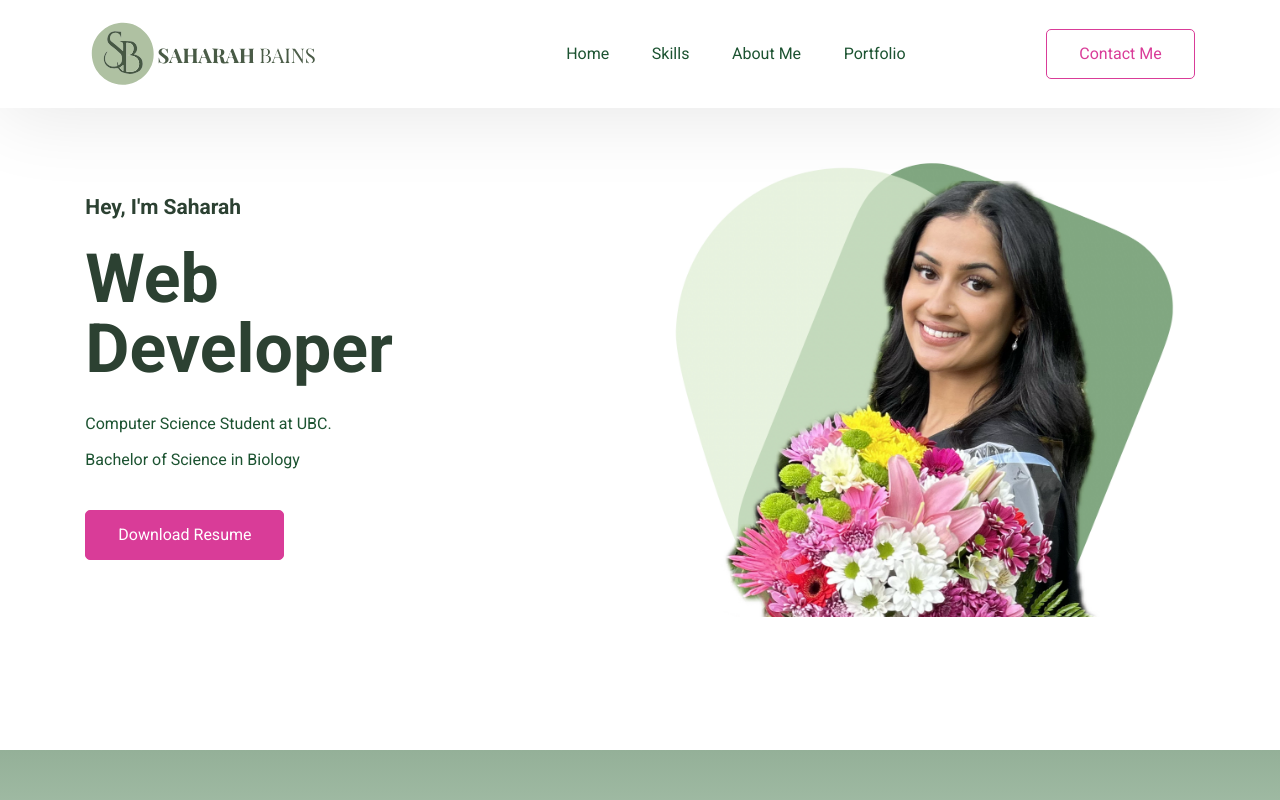
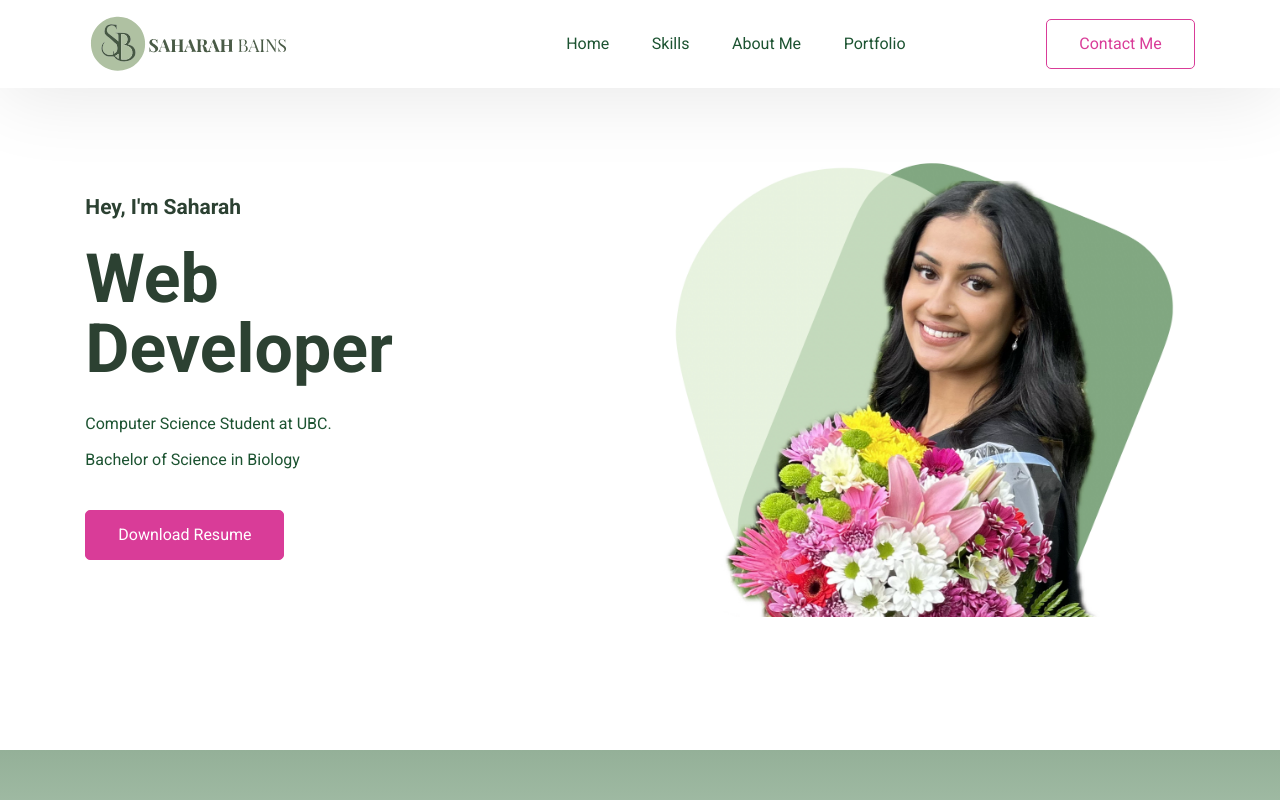
Before and after one commit to saharahb/portfolio, a React (Create React App) app: page / in a window 1280 px wide. Shown: the top 800 px of the page. Built offline with nearby package versions, Linux system fonts and the light colour scheme.

Commit message:
edited Navbar

```diff
--- a/src/App.css
+++ b/src/App.css
@@ -180,7 +180,7 @@ h3 {
   display: flex;
   justify-content: space-between;
   align-items: center;
-  padding: 15px 85.333px;
+  padding: 10px 85.333px;
   background-color: var(--white);
   box-shadow: 0px 5.333px 80px 0 rgba(0, 0, 0, 0.1);
   position: fixed;
@@ -196,8 +196,8 @@ h3 {
 
 .navbar--logo--container > img {
   display: flex;
-  width: 80%;
-  height: 80%;
+  width: 70%;
+  height: 70%;
 }
 
 .navbar--items > ul {
```
